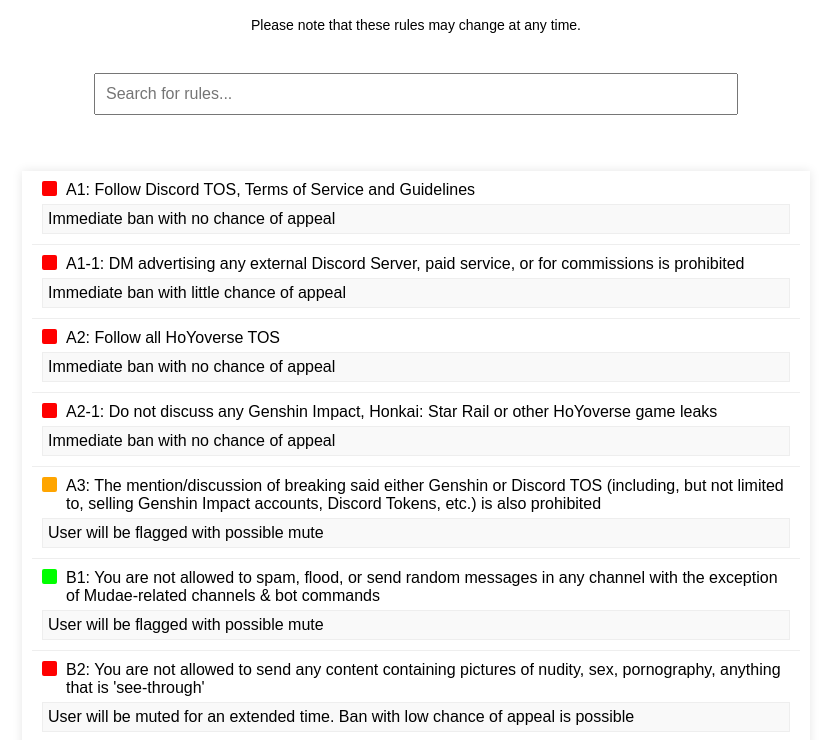
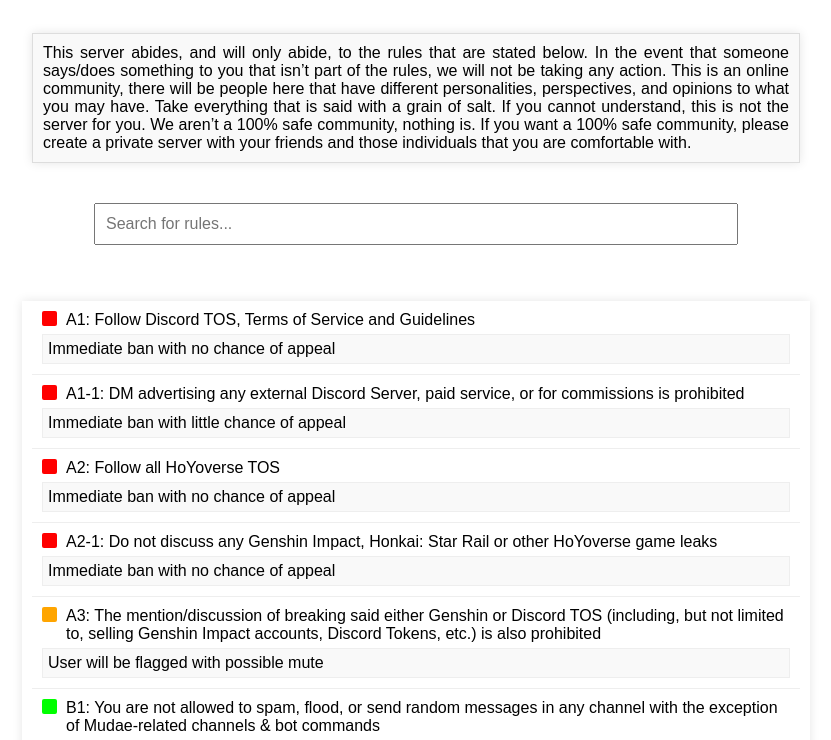
Before and after one commit to Necione/Liyue-Rules, a website: page public/index.html in a window 1280 px wide. Shown: the part 60-800 px from the top of the page, without its empty margins (224-1055 px from the left). Drawn offline with Linux system fonts and the light colour scheme.

Commit message:
chore: add disclaimer

```diff
--- a/public/index.html
+++ b/public/index.html
@@ -11,8 +11,18 @@
 <body>
     <div class="header">
         <h1>Liyue Harbor Rules</h1>
-        <p class="disclaimer">Please note that these rules may change at any time.</p>
     </div>
+    <div class="disclaimer-container">
+        <p class="disclaimer">This server abides, and will only abide, to the rules that are stated below. In the event
+            that someone says/does something to you that isn’t part of the rules, we will not be taking any action. This
+            is an online community, there will be people here that have different personalities, perspectives, and
+            opinions to what you may have. Take everything that is said with a grain of salt. If you cannot understand,
+            this is not the server for you. We aren’t a 100% safe community, nothing is. If you want a 100% safe
+            community, please create a private server with your friends and those individuals that you are comfortable
+            with.
+        </p>
+    </div>
+
     <div class="search-container">
         <input type="text" id="search-bar" placeholder="Search for rules...">
     </div>
--- a/public/style.css
+++ b/public/style.css
@@ -9,9 +9,20 @@
     margin: 20px 0;
 }
 
+.disclaimer-container {
+    display: flex;
+    justify-content: center;
+    margin-top: 20px;
+}
+
 .disclaimer {
-    text-align: center;
-    font-size: 14px;
+    width: 60%;
+    padding: 10px;
+    box-sizing: border-box;
+    text-align: justify;
+    border: 1px solid #ddd;
+    background-color: #f9f9f9;
+    box-shadow: 0 0 10px rgba(0, 0, 0, 0.1);
     margin-bottom: 20px;
 }
 
```
